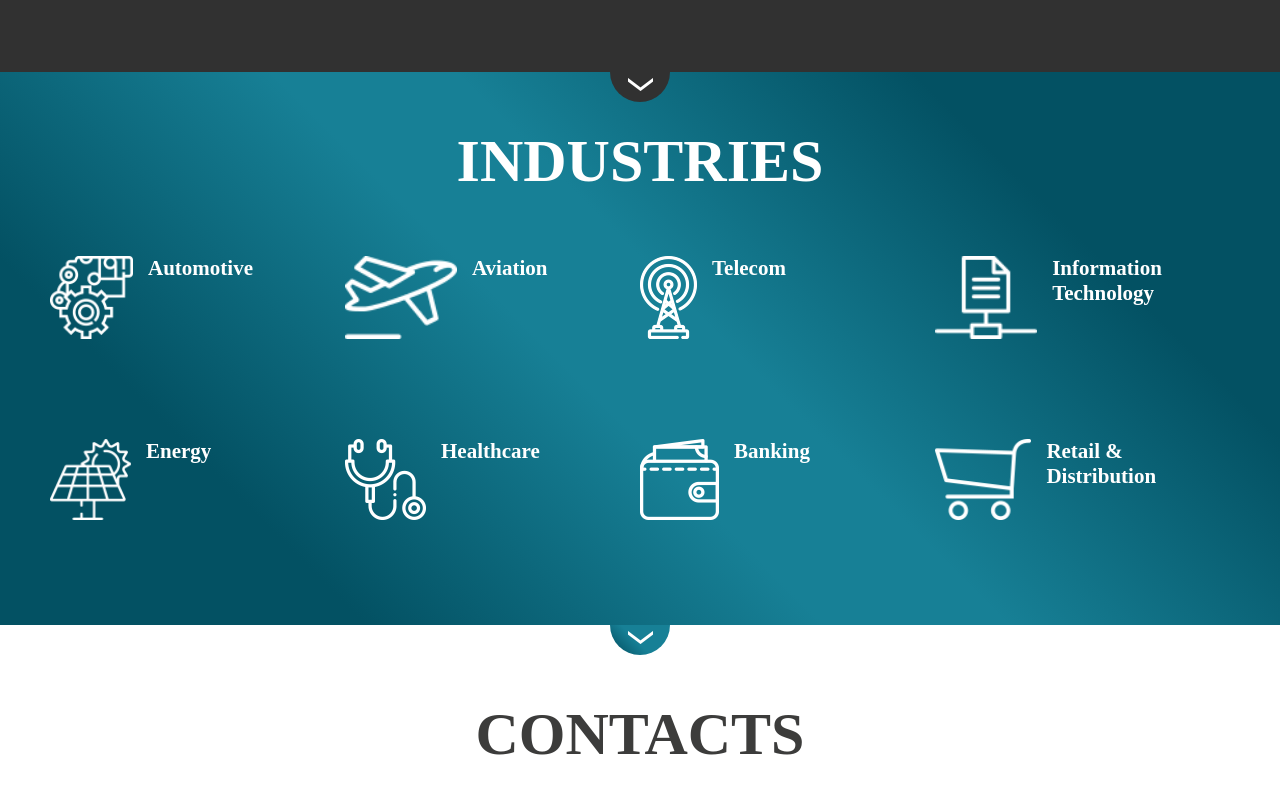
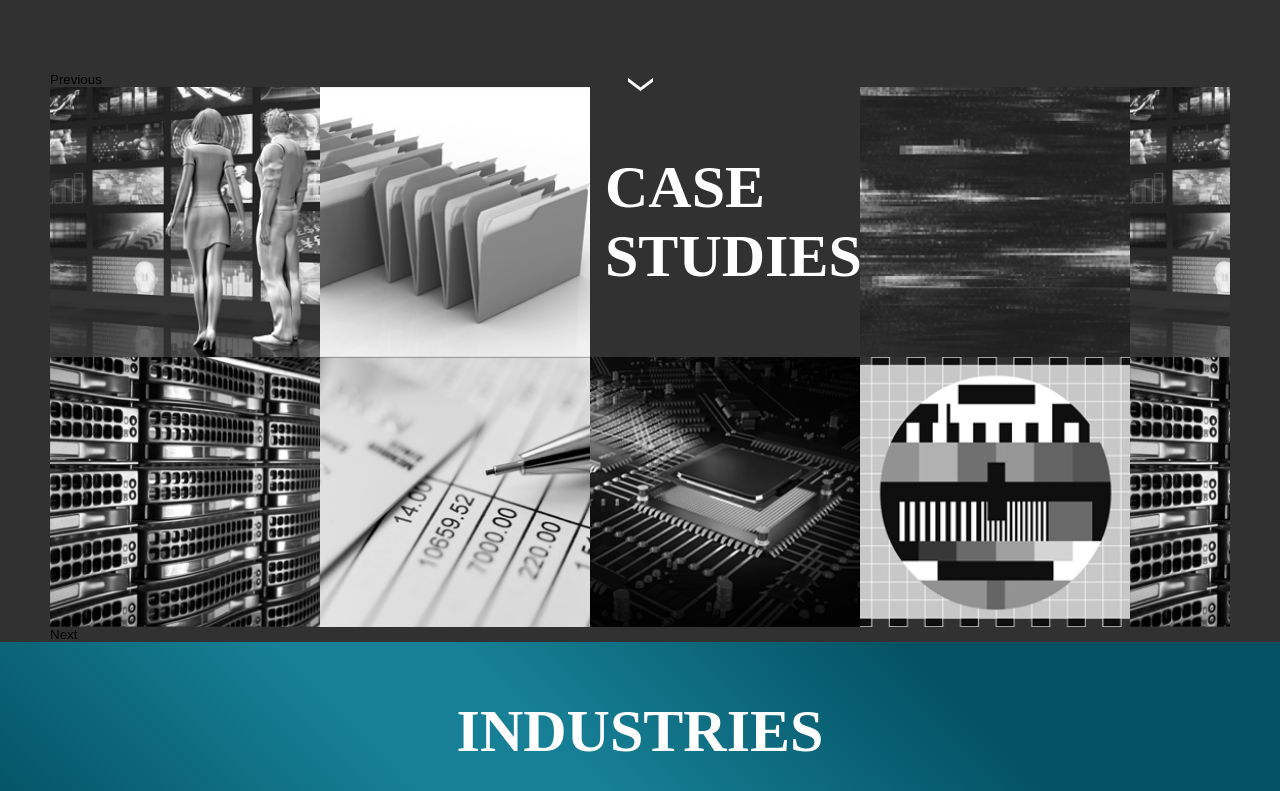
Before and after one commit to ArtemReznichkov/silindo-landing, a website: page index.html in a window 1280 px wide. Shown: the part 2521-3312 px from the top of the page. Drawn offline with Linux system fonts and the light colour scheme; a web font is replaced by a local one.

Commit message:
slider block

```diff
--- /dev/null
+++ b/css/slick.css
@@ -0,0 +1,119 @@
+/* Slider */
+.slick-slider
+{
+    position: relative;
+
+    display: block;
+    box-sizing: border-box;
+
+    -webkit-user-select: none;
+       -moz-user-select: none;
+        -ms-user-select: none;
+            user-select: none;
+
+    -webkit-touch-callout: none;
+    -khtml-user-select: none;
+    -ms-touch-action: pan-y;
+        touch-action: pan-y;
+    -webkit-tap-highlight-color: transparent;
+}
+
+.slick-list
+{
+    position: relative;
+
+    display: block;
+    overflow: hidden;
+
+    margin: 0;
+    padding: 0;
+}
+.slick-list:focus
+{
+    outline: none;
+}
+.slick-list.dragging
+{
+    cursor: pointer;
+    cursor: hand;
+}
+
+.slick-slider .slick-track,
+.slick-slider .slick-list
+{
+    -webkit-transform: translate3d(0, 0, 0);
+       -moz-transform: translate3d(0, 0, 0);
+        -ms-transform: translate3d(0, 0, 0);
+         -o-transform: translate3d(0, 0, 0);
+            transform: translate3d(0, 0, 0);
+}
+
+.slick-track
+{
+    position: relative;
+    top: 0;
+    left: 0;
+
+    display: block;
+    margin-left: auto;
+    margin-right: auto;
+}
+.slick-track:before,
+.slick-track:after
+{
+    display: table;
+
+    content: '';
+}
+.slick-track:after
+{
+    clear: both;
+}
+.slick-loading .slick-track
+{
+    visibility: hidden;
+}
+
+.slick-slide
+{
+    display: none;
+    float: left;
+
+    height: 100%;
+    min-height: 1px;
+}
+[dir='rtl'] .slick-slide
+{
+    float: right;
+}
+.slick-slide img
+{
+    display: block;
+}
+.slick-slide.slick-loading img
+{
+    display: none;
+}
+.slick-slide.dragging img
+{
+    pointer-events: none;
+}
+.slick-initialized .slick-slide
+{
+    display: block;
+}
+.slick-loading .slick-slide
+{
+    visibility: hidden;
+}
+.slick-vertical .slick-slide
+{
+    display: block;
+
+    height: auto;
+
+    border: 1px solid transparent;
+}
+.slick-arrow.slick-hidden {
+    display: none;
+}
--- a/index.html
+++ b/index.html
@@ -8,6 +8,7 @@
     <title>Silindo</title>
 
     <link rel="stylesheet" href="css/fonts.css">
+    <link rel="stylesheet" href="css/slick.css">
     <link rel="stylesheet" href="css/main.css">
 </head>
 <body>
@@ -18,13 +19,13 @@
         </div>
         <nav class="navigation">
             <ul class="menu">
-                <li><a href="">about us</a></li>
-                <li><a href="">expertise</a></li>
-                <li><a href="">tehnologies</a></li>
-                <li><a href="">our strengths</a></li>
-                <li><a href="">case studies</a></li>
-                <li><a href="">industries</a></li>
-                <li><a href="">contacts</a></li>
+                <li><a href="#about-us">about us</a></li>
+                <li><a href="#expertise">expertise</a></li>
+                <li><a href="#technologies">tehnologies</a></li>
+                <li><a href="#strengths">our strengths</a></li>
+                <li><a href="#case">case studies</a></li>
+                <li><a href="#industries">industries</a></li>
+                <li><a href="#contacts">contacts</a></li>
             </ul>
         </nav>
         <div class="main-title">
@@ -243,6 +244,45 @@
         <img src="img/arrow_down.png" alt="">
     </div>
 </section>
+<section id="case">
+    <div class="container">
+        <div class="case-slider-wrapper">
+            <div class="slide">
+                <div class="case-element">
+                    <img src="img/case%20slider/1.png" alt="">
+                </div>
+                <div class="case-element">
+                    <img src="img/case%20slider/2.png" alt="">
+                </div>
+            </div>
+            <div class="slide">
+                <div class="case-element">
+                    <img src="img/case%20slider/3.png" alt="">
+                </div>
+                <div class="case-element">
+                    <img src="img/case%20slider/4.png" alt="">
+                </div>
+            </div>
+            <div class="slide">
+                <div class="case-element">
+                    <!--<img src="img/case%20slider/5.png" alt="">-->
+                    <h2 class="case-title">case <span class="bold-chars">studies</span></h2>
+                </div>
+                <div class="case-element">
+                    <img src="img/case%20slider/6.png" alt="">
+                </div>
+            </div>
+            <div class="slide">
+                <div class="case-element">
+                    <img src="img/case%20slider/7.png" alt="">
+                </div>
+                <div class="case-element">
+                    <img src="img/case%20slider/8.png" alt="">
+                </div>
+            </div>
+        </div>
+    </div>
+</section>
 <section id="industries">
     <div class="container">
         <h2 class="industries-title">industries</h2>
@@ -330,6 +370,7 @@
 
 
 <script src="js/jquery-3.2.1.min.js"></script>
+<script src="js/slick.min.js"></script>
 <script src="js/main.js"></script>
 </body>
 </html>
--- a/js/main.js
+++ b/js/main.js
@@ -25,4 +25,29 @@ $(document).ready(function () {
         menuIcon.on('click', toggleMenu);
 
     });
+
+
+    $('.case-slider-wrapper').slick({
+        variableWidth: true,
+        responsive: [
+            {
+                breakpoint: 768,
+                settings: {
+                    arrows: false,
+                    centerMode: true,
+                    centerPadding: '40px',
+                    slidesToShow: 3
+                }
+            },
+            {
+                breakpoint: 480,
+                settings: {
+                    arrows: false,
+                    centerMode: true,
+                    centerPadding: '40px',
+                    slidesToShow: 1
+                }
+            }
+        ]
+    });
 });
--- a/scss/main.scss
+++ b/scss/main.scss
@@ -447,6 +447,44 @@ nav {
   }
 }
 
+
+#case {
+  background-color: #313131;
+  .container {
+    padding-top: 0;
+    padding-bottom: 0;
+    .case-title {
+      font-size: 60px;
+      font-family: RobotoCondensed-Regular;
+      color: white;
+      text-transform: uppercase;
+      padding-left: 15px;
+    }
+  }
+  .case-slider-wrapper {
+    display: flex;
+    justify-content: flex-start;
+    align-items: center;
+    flex-wrap: wrap;
+    .slide {
+      width: 270px;
+    }
+    .case-element {
+      width: 100%;
+      height: 270px;
+      display: flex;
+      align-items: center;
+      img {
+        display: block;
+        width: 100%;
+        height: 100%;
+        object-fit: cover;
+      }
+    }
+  }
+}
+
+
 #industries {
   background: linear-gradient(45deg, #035163 0%, #035163 20%, #178096 45%, #178096 55%, #035163 80%, #035163 100%);
   padding-top: 50px;
```
Also changed, not shown: css/main.css, img/case slider/1.png (added), img/case slider/2.png (added), img/case slider/3.png (added), img/case slider/4.png (added), img/case slider/5.png (added), img/case slider/6.png (added), img/case slider/7.png (added), img/case slider/8.png (added), img/case slider/9.png (added), img/case slider/Arrow_right.png (added), js/slick.min.js (added).
